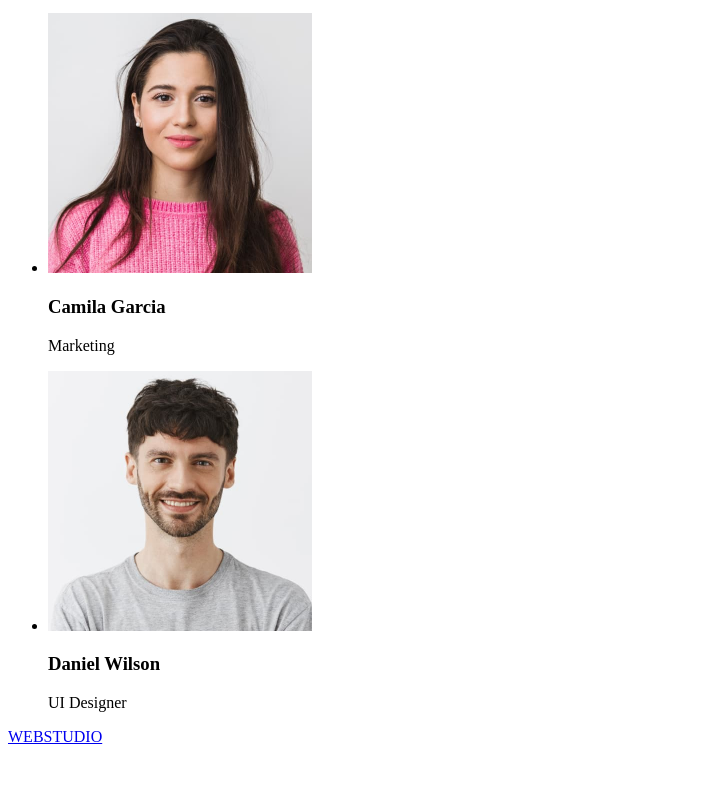
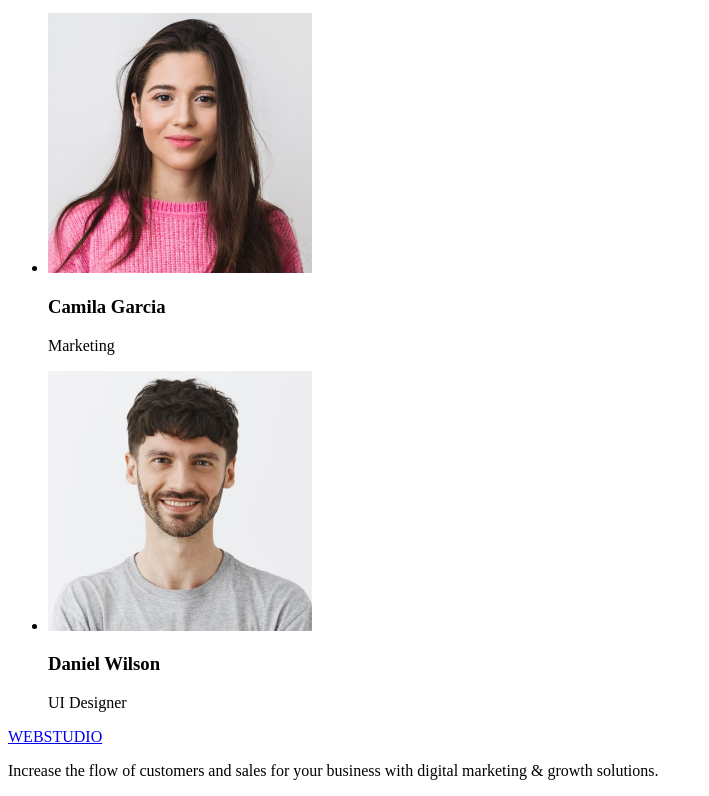
Before and after one commit to Tonkykh/goit-markup-hw-01, a plain HTML site: page index.html in a window 1280 px wide. Shown: the part 1309-2105 px from the top of the page, without its empty margins (0-709 px from the left). Before the commit the page ends 2071 px from the top, so only its background shows below. Drawn offline with Linux system fonts and the light colour scheme.

Commit message:
add index file

```diff
--- a/index.html
+++ b/index.html
@@ -84,7 +84,7 @@
       </section>
       <section>
         <a href="/">WEBSTUDIO</a>
-        <p></p>
+        <p>Increase the flow of customers and sales for your business with digital marketing & growth solutions.</p>
       </section>
     </main>
     <footer></footer>
```
